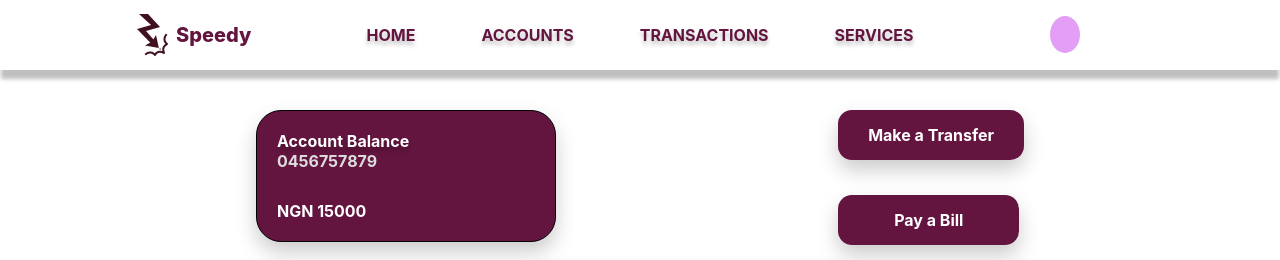
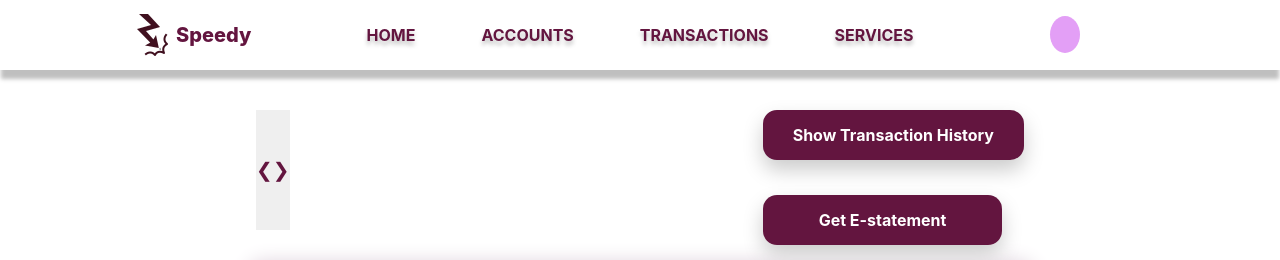
Before and after one commit to Cheerio-ban/Speedy, a Flask app: template app/templates/transactions.html in a window 1280 px wide. Shown: the top 260 px of the page. Run offline with Flask 3, Linux system fonts and the light colour scheme; the template is opened without the code that fills it, so the values that code supplies are empty; some libraries are stand-ins or nearby versions; some web fonts are replaced.

Commit message:
Editing the transactions page to handle multiple accounts of cutsomers

```diff
--- a/api/v1/speedy_api.py
+++ b/api/v1/speedy_api.py
@@ -12,6 +12,5 @@ CORS(app, resources={r"/api/v1/*": {'origins': "*"}})
 @app.route('/api/v1/status', methods=['GET'])
 def status():
     return jsonify({'status': 'OK'})
-
 if __name__ =="__main__":
     app.run(host='0.0.0.0', port='5050')
--- /dev/null
+++ b/app/static/js/script4.js
@@ -0,0 +1,44 @@
+const previous = document.querySelector('#previous')
+const next = document.querySelector('#next')
+const accounts = document.getElementsByClassName('bal')
+const transaction = document.querySelector('#show')
+
+let index=0;
+let i = 0;
+
+let currentUrl = window.location.href
+let searchParams = new URLSearchParams(window.location.search);
+
+const id="id"
+let arg;
+let updateURL;
+next.addEventListener('click', ()=>{
+    if (index < accounts.length){
+        accounts[index+1].style.display = 'block'
+        accounts[index].style.display = "none"
+        arg = accounts[index+1].getAttribute("id")
+        searchParams.set(id, arg)
+        const updated = searchParams.toString();
+        updateURL = window.location.pathname + '?' + updated
+        window.history.pushState({}, "", updateURL)
+        index += 1;
+    }
+
+})
+
+previous.addEventListener('click', ()=>{
+    if (index >= 1){
+        accounts[index].style.display = 'none'
+        accounts[index-1].style.display = "block"
+        arg = accounts[index-1].getAttribute("id")
+        searchParams.set(id, arg)
+        const updated = searchParams.toString();
+        updateURL = window.location.pathname + '?' + updated
+        window.history.pushState({}, "", updateURL)
+        index -= 1;
+    }
+})
+
+transaction.addEventListener('click', ()=>{
+    window.location.href = updateURL;
+})
--- a/app/static/styles/transactions.css
+++ b/app/static/styles/transactions.css
@@ -21,13 +21,18 @@
 }
 
 .bal {
+  display: none;
   width: 300px;
   padding: 20px 100px 20px 20px;
   border-radius: 25px;
-  border: 1px solid #000;
   background: #63153F;
   box-shadow: 0px 10px 20px 0px #ccc;
 }
+
+.bal:first-of-type{
+  display: block;
+}
+
 
 .acc-bal {
   color: #FFF;
@@ -52,6 +57,20 @@
   font-weight: 700;
   }
 
+
+#previous, #next{
+  border: none;
+  font-size: 20px;
+  color: #63153F
+}
+
+#previous:hover, #next:hover{
+  font-size: 30px;
+}
+
+.account{
+  display: flex;
+}
 .transfer {
   display: inline-block;
   border-radius: 14px;
--- a/app/templates/transactions.html
+++ b/app/templates/transactions.html
@@ -4,15 +4,21 @@
 <link rel="stylesheet" href="{{ url_for('static', filename='styles/transactions.css') }}">
 <div class="transactions">
   <div class="top-btn">
-    <div class="bal">
-      <p class="acc-bal">Account Balance</p>
-      <p class="acc-num">{{ account.account_number | default('0456757879')}}</p>
-      <p class="acc-bal-ngn">NGN {{account.balance | default('15000')}} </p>
+    <div class="account">
+      <button id="previous">&#10094;</button>
+      {% for account in accounts %}
+      <div class="bal" id="{{account.id}}">
+      <p class="acc-num">{{ account.account_number}}</p>
+      <p class="acc-bal">{{ account.acc_type }}</p>
+      <p class="acc-bal-ngn">&#8358;{{ account.balance}}</p>
+      </div>
+      {% endfor %}
+      <button id="next">&#10095;</button>
     </div>
     <div class="act-btn">
       <div>
-      <a class="transfer" href="{{ url_for('transfer', username=customer.username) }}">Make a Transfer</a></div>
-      <a class="bills">Pay a Bill</a>
+      <a class="transfer" id="show"> Show Transaction History</a></div>
+      <a class="bills">Get E-statement</a>
     </div>
   </div>
   <table class="list-head">
@@ -33,5 +39,6 @@
   </table>
 
 </div>
+<script src="{{ url_for('static', filename='js/script4.js') }}"></script>
 
 {% endblock %}
```
Also changed, not shown: app/routes.py (+35 -3 lines).
